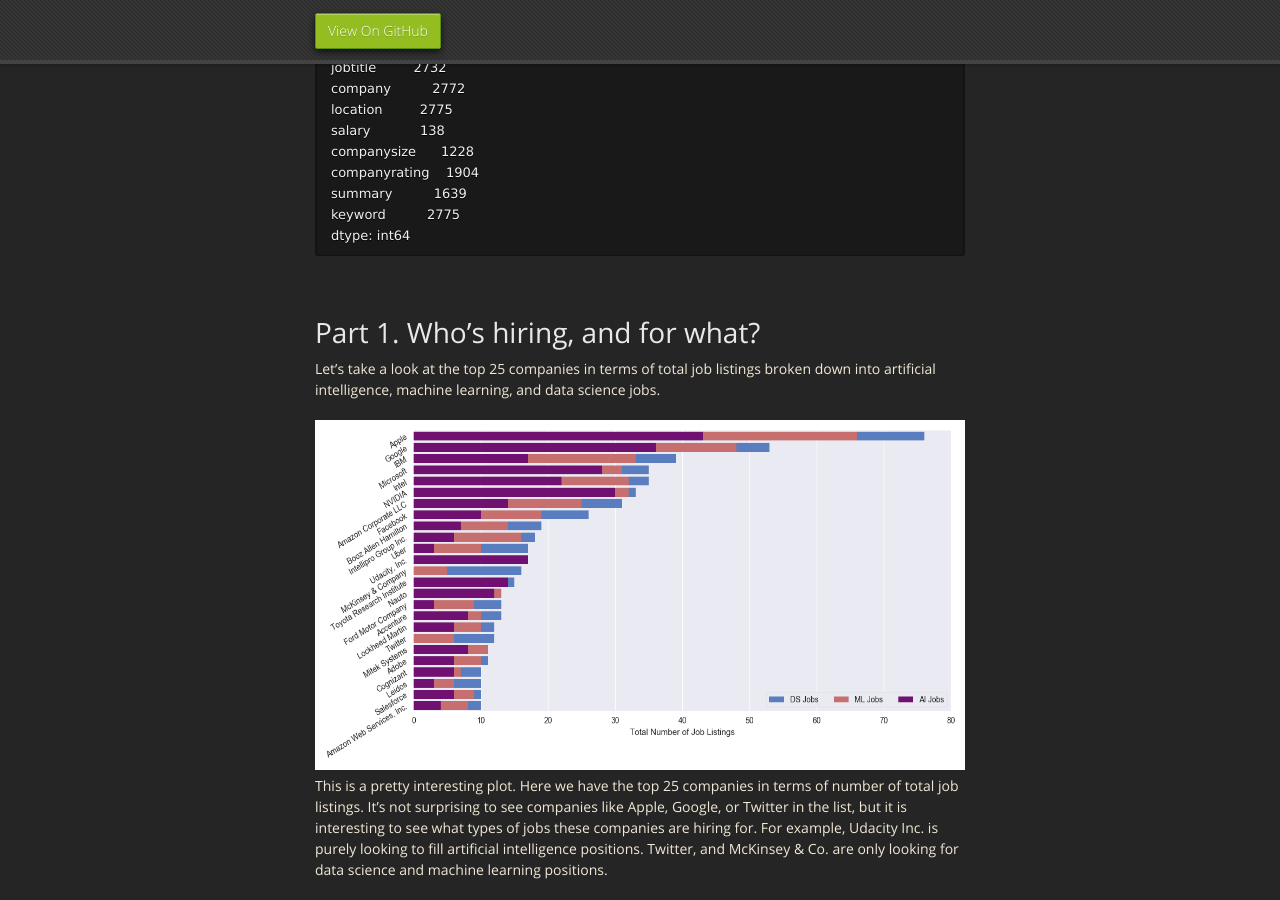
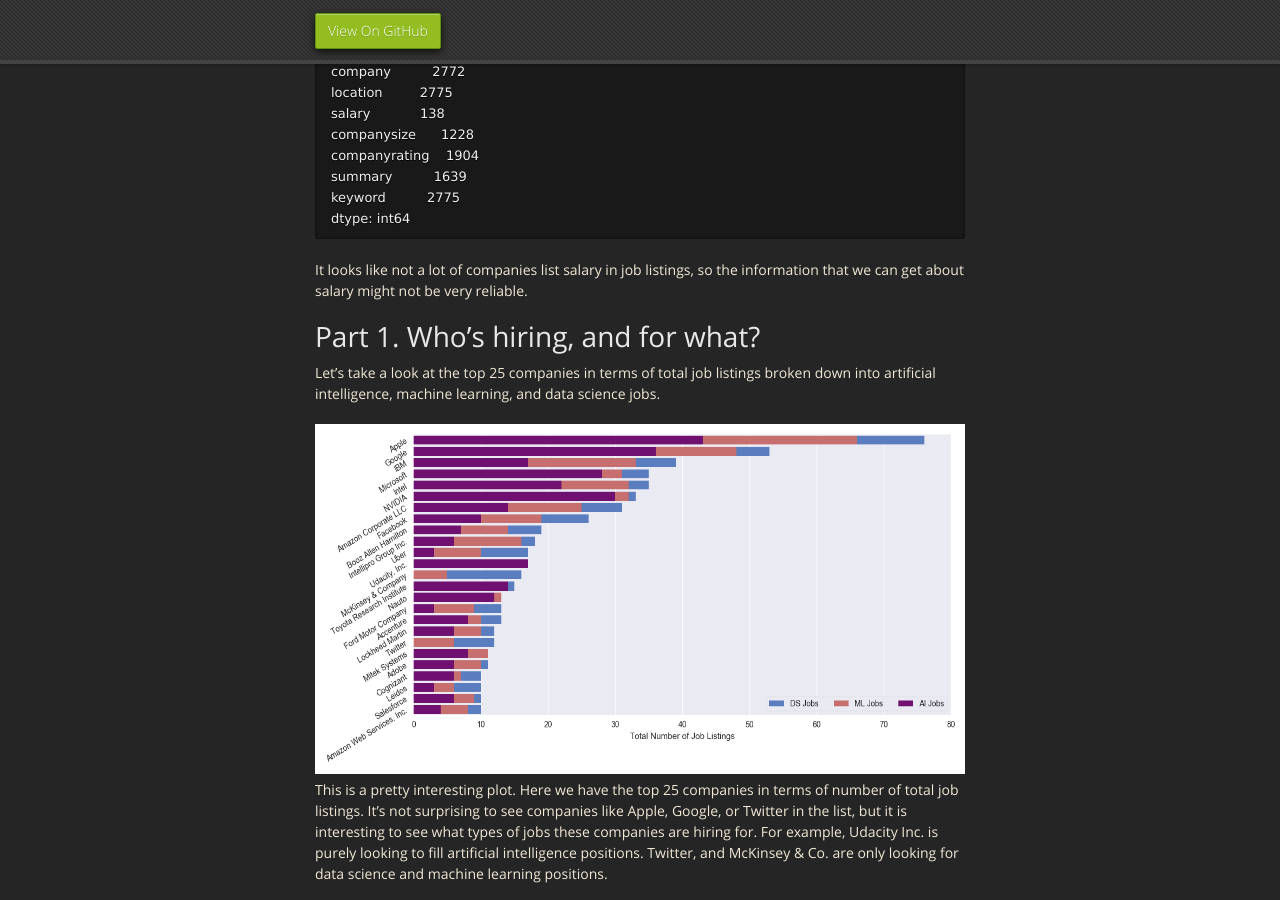
Before and after one commit to mrbrins82/mrbrins82.github.io, a Jekyll site: the page built from kaggle_indeed.md, in a window 1280 px wide and 900 px high, scrolled down 4742 px. Built offline with Jekyll 4.4.1, drawn with Linux system fonts in a browser that asks for light colours; nearby versions of some CDN libraries; our own code applies the rules of GitHub Pages for plain Markdown files.

Commit message:
updated indeed page

````diff
--- a/kaggle_indeed.md
+++ b/kaggle_indeed.md
@@ -197,8 +197,7 @@
 
 df = all_df.drop_duplicates()
 locations_df = locations_df.drop_duplicates()
-```
-```python
+
 df.count()
 ```
 ```ipython
@@ -212,7 +211,7 @@
 keyword          2775
 dtype: int64
 ```
-
+It looks like not a lot of companies list salary in job listings, so the information that we can get about salary might not be very reliable.
 <br/>
 # [](#header-3)Part 1. Who's hiring, and for what?
 Let's take a look at the top 25 companies in terms of total job listings broken down into artificial intelligence, machine learning, and data science jobs.
````
